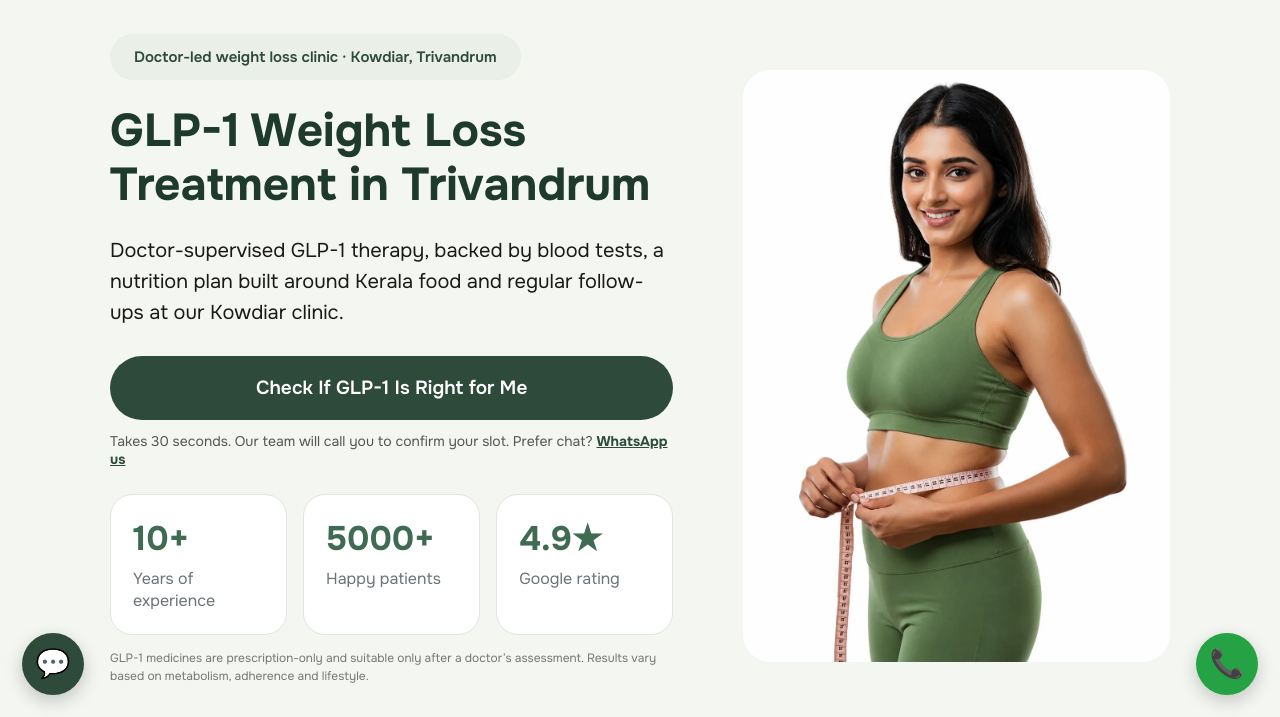
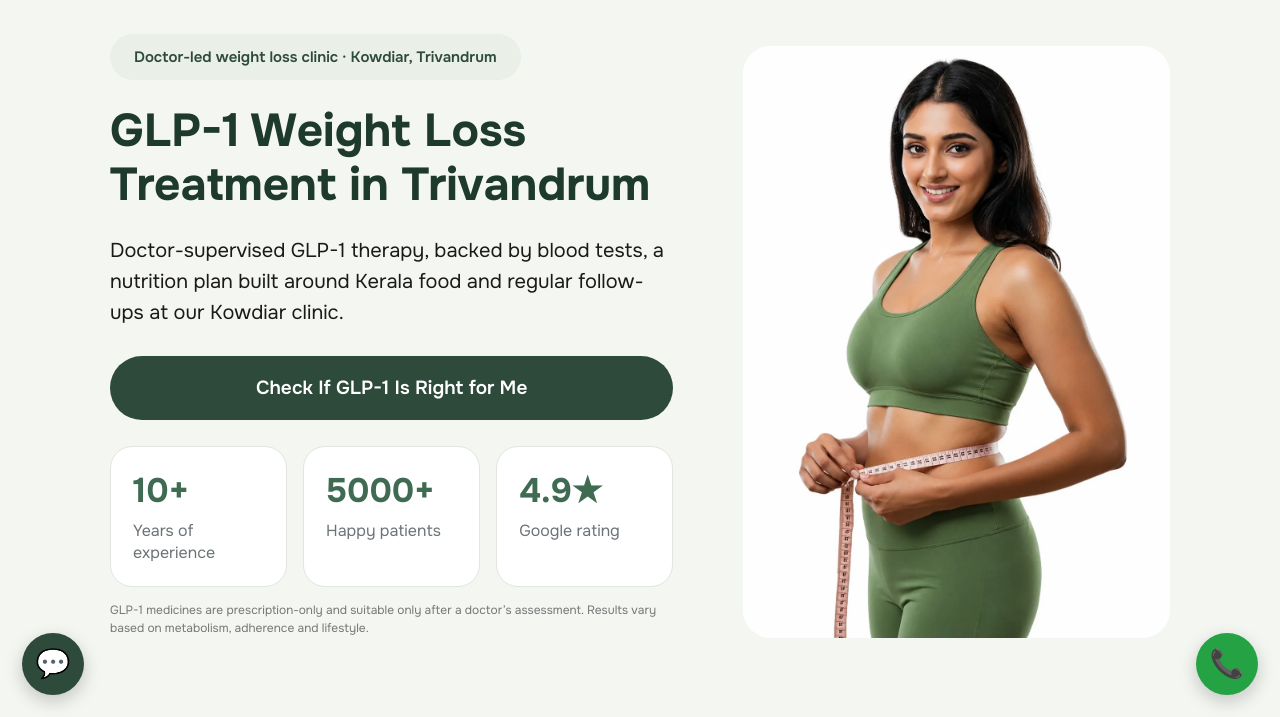
Before and after one commit to abc360clinic-ux/Facelittreatments, a plain HTML site: page glp1-trivandrum/index.html in a window 1280 px wide. Shown: the part 83-800 px from the top of the page. Drawn offline with Linux system fonts and the light colour scheme.

Commit message:
GLP-1 hero: remove note under CTA button
Co-Authored-By: Claude Sonnet 5.5 <noreply@anthropic.com>

```diff
--- a/glp1-trivandrum/index.html
+++ b/glp1-trivandrum/index.html
@@ -116,7 +116,6 @@ html,body{overflow-x:hidden}.g-grid>*,.fgrid>*,.bmi2>*,.doc-grid>*{min-width:0}
 <h1 class="g-h1">GLP-1 Weight Loss Treatment in Trivandrum</h1>
 <p class="g-lead">Doctor-supervised GLP-1 therapy, backed by blood tests, a nutrition plan built around Kerala food and regular follow-ups at our Kowdiar clinic.</p>
 <a class="pill pill-wide" href="#book" data-lead="form">Check If GLP-1 Is Right for Me</a>
-<p class="cta-note">Takes 30 seconds. Our team will call you to confirm your slot. Prefer chat? <a href="#book" data-lead="whatsapp">WhatsApp us</a></p>
 <div class="tiles"><div class="tile"><b>10+</b><span>Years of experience</span></div><div class="tile"><b>5000+</b><span>Happy patients</span></div><div class="tile"><b>4.9★</b><span>Google rating</span></div></div>
 <p class="fine">GLP-1 medicines are prescription-only and suitable only after a doctor’s assessment. Results vary based on metabolism, adherence and lifestyle.</p></div>
 <div class="g-img"><img fetchpriority="high" decoding="async" src="/assets/glp-hero.webp" alt="Woman measuring her waist" width="1065" height="1477"></div></div></section>
```
